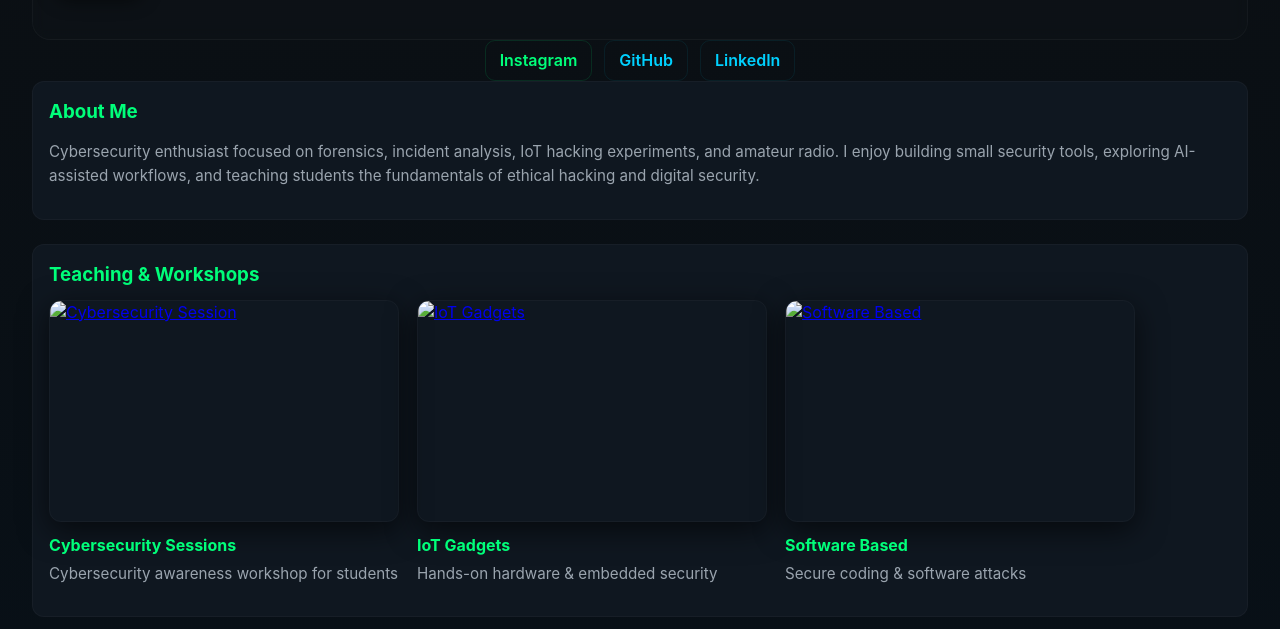
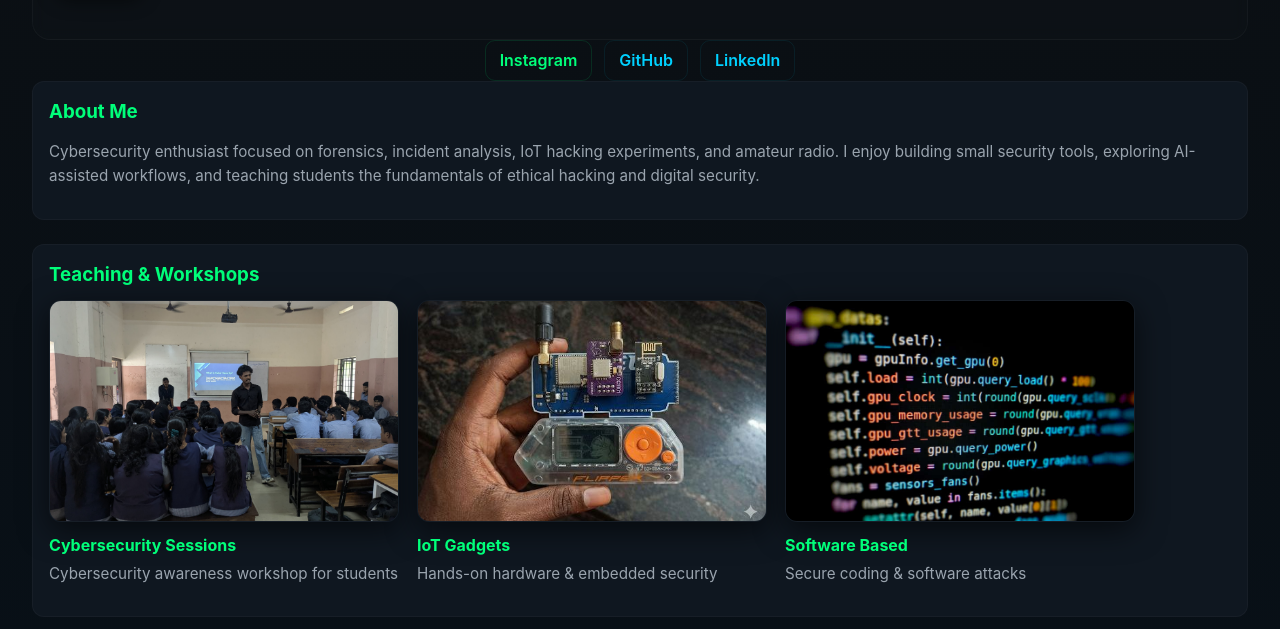
Before and after one commit to anaysabu/anaysabu.github.io, a plain HTML site: page index.html in a window 1280 px wide. Shown: the part 171-800 px from the top of the page. Drawn offline with Linux system fonts and the light colour scheme.

Commit message:
Update index.html

```diff
--- a/index.html
+++ b/index.html
@@ -172,7 +172,7 @@
         <!-- Card 1 -->
         <div style="max-width:350px; width:100%; display:flex; flex-direction:column; gap:12px;">
           <div style="border-radius:12px; overflow:hidden; box-shadow:0 8px 30px rgba(0,0,0,0.6); border:1px solid rgba(255,255,255,0.03);">
-            <a href="class1.html" style="display:block"><img src="class1.jpg" alt="Cybersecurity Session" style="width:100%;height:220px;object-fit:cover;display:block"></a>
+            <a href="class1.html" style="display:block"><img src="/img/class1.jpg" alt="Cybersecurity Session" style="width:100%;height:220px;object-fit:cover;display:block"></a>
           </div>
           <div>
             <p style="margin:0;font-weight:700;color:var(--accent)">Cybersecurity Sessions</p>
@@ -183,7 +183,7 @@
         <!-- Card 2 -->
         <div style="max-width:350px; width:100%; display:flex; flex-direction:column; gap:12px;">
           <div style="border-radius:12px; overflow:hidden; box-shadow:0 8px 30px rgba(0,0,0,0.6); border:1px solid rgba(255,255,255,0.03);">
-            <a href="iot1.html" style="display:block"><img src="iotcover.jpg" alt="IoT Gadgets" style="width:100%;height:220px;object-fit:cover;display:block"></a>
+            <a href="iot1.html" style="display:block"><img src="/img/iotcover.jpg" alt="IoT Gadgets" style="width:100%;height:220px;object-fit:cover;display:block"></a>
           </div>
           <div>
             <p style="margin:0;font-weight:700;color:var(--accent)">IoT Gadgets</p>
@@ -194,7 +194,7 @@
         <!-- Card 3 -->
         <div style="max-width:350px; width:100%; display:flex; flex-direction:column; gap:12px;">
           <div style="border-radius:12px; overflow:hidden; box-shadow:0 8px 30px rgba(0,0,0,0.6); border:1px solid rgba(255,255,255,0.03);">
-            <a href="software1.html" style="display:block"><img src="codingcover.jpg" alt="Software Based" style="width:100%;height:220px;object-fit:cover;display:block"></a>
+            <a href="software1.html" style="display:block"><img src="/img/codingcover.jpg" alt="Software Based" style="width:100%;height:220px;object-fit:cover;display:block"></a>
           </div>
           <div>
             <p style="margin:0;font-weight:700;color:var(--accent)">Software Based</p>
```
